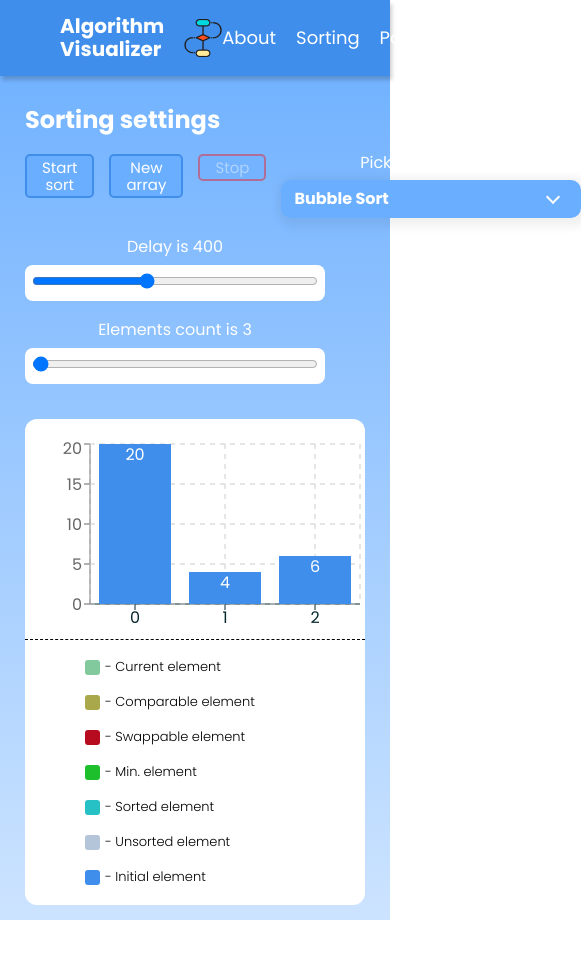
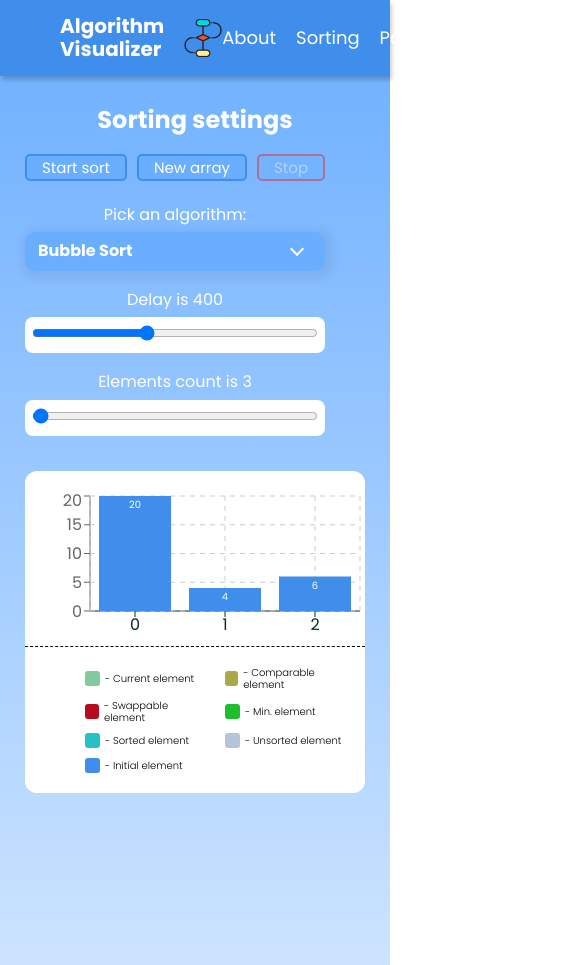
Before and after one commit to eafedorow/algorithm-visualizer, a React (Create React App) app: page /sorting in a window 390 px wide. Shown: the whole page, 581 px wide, since content can reach past the window. Before the commit the page ends 920 px from the top, so only its background shows below. Built offline with nearby package versions, Linux system fonts and the light colour scheme.

Commit message:
Update for mobile support

```diff
--- a/src/pages/About/About.module.scss
+++ b/src/pages/About/About.module.scss
@@ -5,6 +5,7 @@
   text-align: center;
   max-width: 680px;
   transition: 0.3s ease-in-out;
+  height: 70vh;
 
   &__title {
     text-shadow: 10px 10px 2px 2px;
--- a/src/pages/Sorting/Sorting.module.scss
+++ b/src/pages/Sorting/Sorting.module.scss
@@ -1,14 +1,23 @@
 .sorting {
   margin-top: 1px;
+  height: 750px;
   display: flex;
   justify-content: space-between;
   column-gap: 30px;
+  flex-grow: 1;
 }
 
 .buttonsContainer {
   display: flex;
   margin: 0 auto;
-  column-gap: 15px;
+  row-gap: 25px;
+  flex-direction: column;
+  align-items: center;
+}
+
+.buttons {
+  display: flex;
+  column-gap: 10px;
 }
 
 .inputContainer {
@@ -36,8 +45,9 @@
   .sorting {
     margin-top: 10px;
     display: flex;
+    height: 100vh;
     flex-direction: column-reverse;
-    justify-content: space-between;
+    justify-content: flex-end;
     column-gap: 30px;
   }
   .inputContainer {
@@ -46,3 +56,19 @@
     align-items: flex-end;
   }
 }
+
+@media (max-width: 650px) {
+  .sorting {
+    margin-top: 5px;
+    display: flex;
+    height: 100vh;
+    flex-direction: column-reverse;
+    justify-content: flex-end;
+    column-gap: 10px;
+  }
+  .inputContainer {
+    flex-direction: row;
+    column-gap: 20px;
+    align-items: flex-end;
+  }
+}
--- a/src/pages/Sorting/Sorting.tsx
+++ b/src/pages/Sorting/Sorting.tsx
@@ -243,6 +243,7 @@ export const Sorting = (props: Props) => {
                     <div className={s.sliders}>
                         {/*TODO: Rebuild like independent component*/}
                         <div className={s.buttonsContainer}>
+                            <div className={s.buttons}>
                                 <Button
                                     onClick={startSorting}
                                     disabled={isSorting}
@@ -261,6 +262,7 @@ export const Sorting = (props: Props) => {
                                 >
                                     Stop
                                 </Button>
+                            </div>
                             <div className={s.inputContainer__item}>
                                 <span>Pick an algorithm:</span>
                                 <Dropdown
--- a/src/pages/Sorting/components/SortingChart/SortingChart.module.scss
+++ b/src/pages/Sorting/components/SortingChart/SortingChart.module.scss
@@ -1,13 +1,36 @@
 .sorting__chart {
-  width: 74%;
+  display: inline-block;
+  max-width: 1050px;
+  max-height: 600px;
   border-radius: 12px;
   padding: 20px 0px 20px 0;
   background-color: #fff;
   margin-bottom: 10px;
 }
 
+.bars {
+  width: 100%;
+  height: 85%;
+}
+
+
 @media (max-width: 989px) {
   .sorting__chart {
+    max-height: 400px;
+  }
+  .bars {
     width: 100%;
+    height: 85%;
   }
 }
+
+
+@media (max-width: 650px) {
+  .sorting__chart {
+    max-height: 400px;
+  }
+  .bars {
+    width: 100%;
+    height: 55%;
+  }
+}
--- a/src/pages/Sorting/components/SortingChart/SortingChart.tsx
+++ b/src/pages/Sorting/components/SortingChart/SortingChart.tsx
@@ -11,13 +11,14 @@ export const SortingChart = ({colorChecker}: Props) => {
     const {data, isSorting, isStopped} = useAppSelector(state => state.sortingReducer);
     return (
         <section className={s.sorting__chart}>
-            <ResponsiveContainer  width={'100%'} height={200}>
+            <div className={s.bars}>
+                <ResponsiveContainer width={'100%'} height={'100%'}>
                     <BarChart data={data}>
                         <XAxis dataKey="name" stroke="#06292E" />
                         <YAxis />
                         <CartesianGrid stroke="#ccc" strokeDasharray="5 5" />
                         <Bar dataKey="value" >
-                        <LabelList dataKey="value" position="insideTop" fill="white" />
+                            <LabelList dataKey="value" position="insideTop" fill="white" fontSize={10} fontSizeAdjust={1}/>
                             {data.map((entry, index) => (
                                 <Cell
                                     cursor="pointer"
@@ -28,6 +29,7 @@ export const SortingChart = ({colorChecker}: Props) => {
                         </Bar>
                     </BarChart>
                 </ResponsiveContainer>
+            </div>
             <Legend/>
         </section>
     )
--- a/src/shared/Legend/Legend.module.scss
+++ b/src/shared/Legend/Legend.module.scss
@@ -24,3 +24,18 @@
     }
   }
 }
+
+@media (max-width: 989px) {
+  .legend {
+    column-gap: 20px;
+    row-gap: 10px;
+    &__item {
+      width: 120px;
+      font-size: 10px;
+    }
+  }
+}
+
+@media (max-width: 650px) {
+
+}
--- a/src/shared/SettingsBlock/SettingsBlock.module.scss
+++ b/src/shared/SettingsBlock/SettingsBlock.module.scss
@@ -1,4 +1,9 @@
 .settingSection {
+  margin-top: 20px;
+  text-align: center;
+}
+
+.contentWrapper {
   margin-top: 20px;
   display: flex;
   align-items: center;
@@ -8,11 +13,14 @@
 
 @media (max-width: 980px) {
   .settingSection {
+    margin-top: 5px;
+  }
+  .contentWrapper {
     align-items: center;
     row-gap: 20px;
-    margin-top: 0;
     margin-bottom: 20px;
     flex-direction: row;
+    justify-content: space-between;
     flex-wrap: wrap;
     h2 {
       margin: 0;
--- a/src/shared/SettingsBlock/SettingsBlock.tsx
+++ b/src/shared/SettingsBlock/SettingsBlock.tsx
@@ -10,7 +10,9 @@ export const SettingsBlock = ({title, children}: Props) => {
     return (
         <section className={s.settingSection}>
             <h2>{title}</h2>
-            {children}
+            <div className={s.contentWrapper}>
+                {children}
+            </div>
         </section>
     )
 }
--- a/src/shared/UI/Dropdown/Dropdown.module.scss
+++ b/src/shared/UI/Dropdown/Dropdown.module.scss
@@ -35,6 +35,7 @@
   color: #FFFFFF;
   width: 100%;
   transition: all 03s ease-in-out;
+  z-index: 3;
 }
 
 .dropdownContent .dropdownItem {
--- a/src/styles/index.scss
+++ b/src/styles/index.scss
@@ -22,7 +22,6 @@ body {
 
 .container {
   padding: 20px 60px;
-  height: 100vh;
   position: relative;
 }
 
```
Lines whose indentation alone changed are shown as unchanged.
